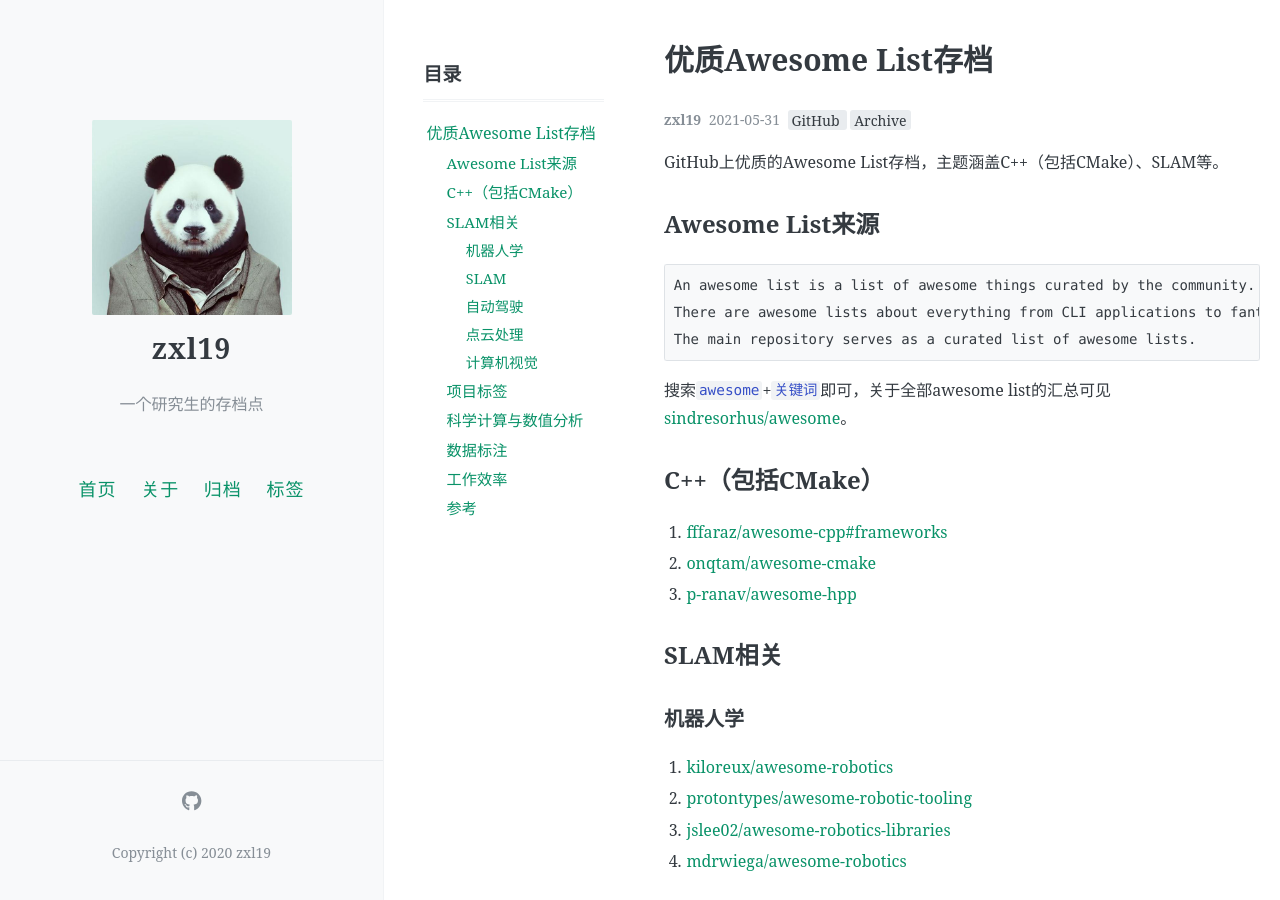
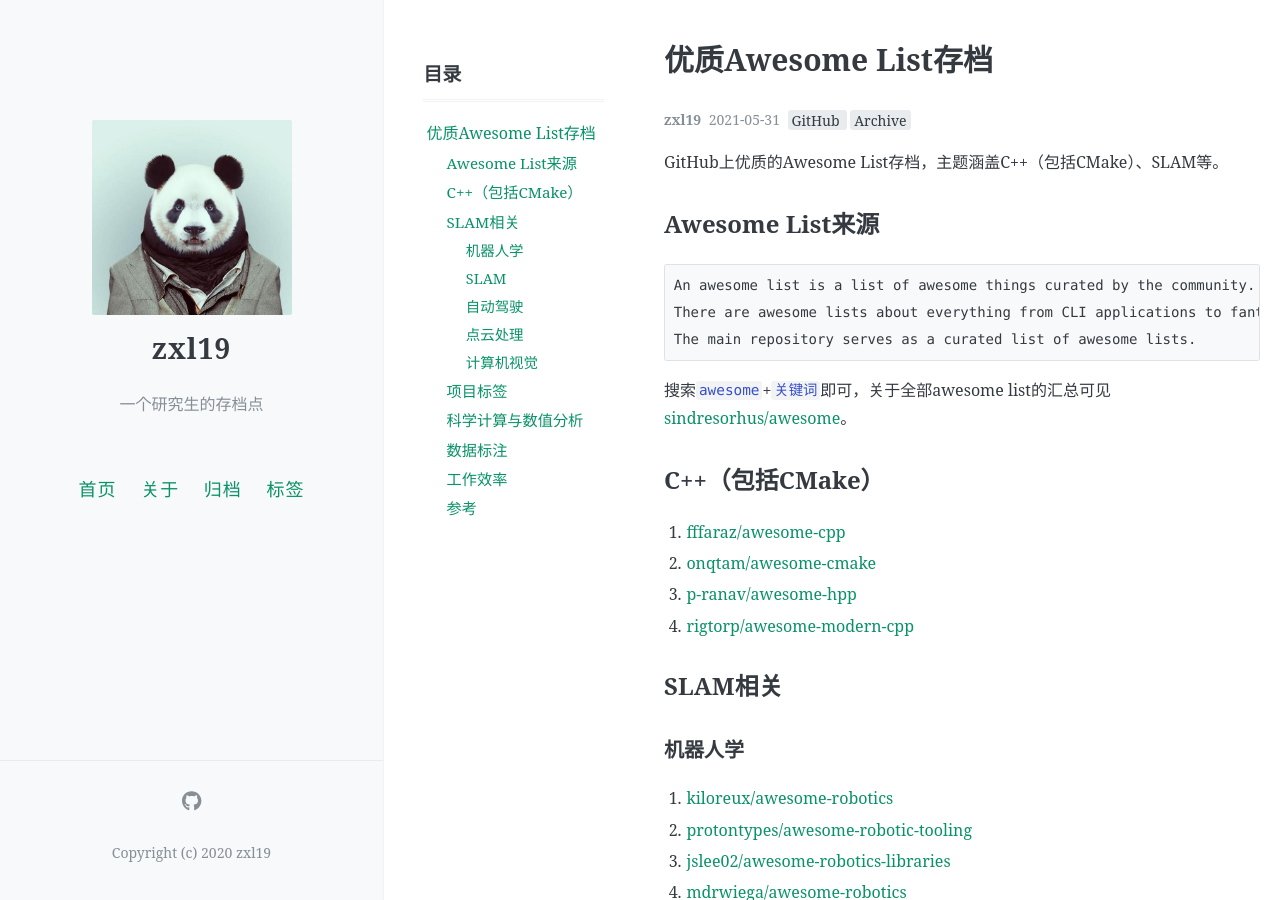
Before and after one commit to zxl19/zxl19.github.io, a Jekyll site: the page built from _posts/2021-05-31-awesome-list.md, in a window 1280 px wide and 900 px high. Built offline with Jekyll 4.4.1, drawn with Linux system fonts in a browser that asks for light colours; comment, search, counter and statistics services are not loaded.

Commit message:
Update Posts

```diff
--- a/_posts/2021-05-31-awesome-list.md
+++ b/_posts/2021-05-31-awesome-list.md
@@ -25,9 +25,10 @@ The main repository serves as a curated list of awesome lists.
 
 ## C++（包括CMake）
 
-1. [fffaraz/awesome-cpp#frameworks](https://github.com/fffaraz/awesome-cpp#frameworks)
+1. [fffaraz/awesome-cpp](https://github.com/fffaraz/awesome-cpp)
 2. [onqtam/awesome-cmake](https://github.com/onqtam/awesome-cmake)
 3. [p-ranav/awesome-hpp](https://github.com/p-ranav/awesome-hpp)
+4. [rigtorp/awesome-modern-cpp](https://github.com/rigtorp/awesome-modern-cpp)
 
 ## SLAM相关
 
```
Also changed, not shown: _posts/2021-10-09-cpp-terminal-format.md (renamed from _posts/2021-10-09-cpp-format.md).
